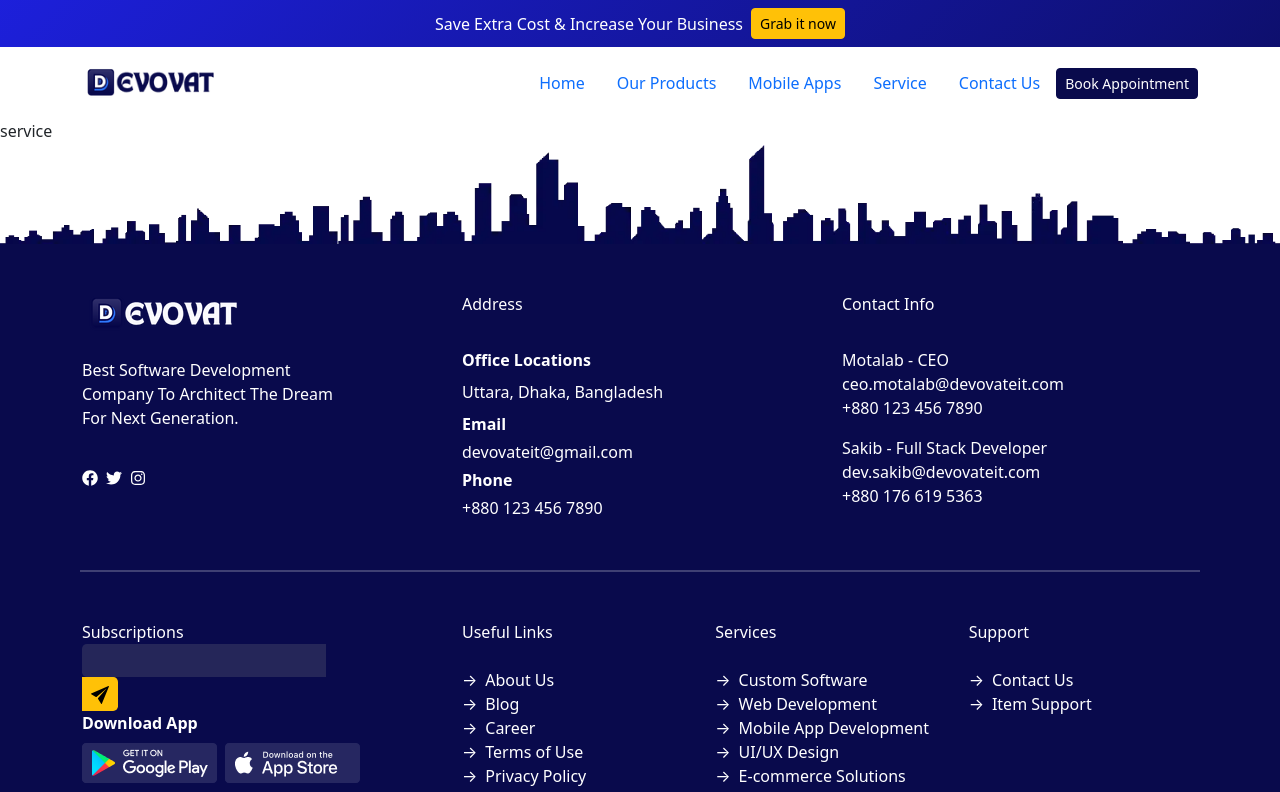
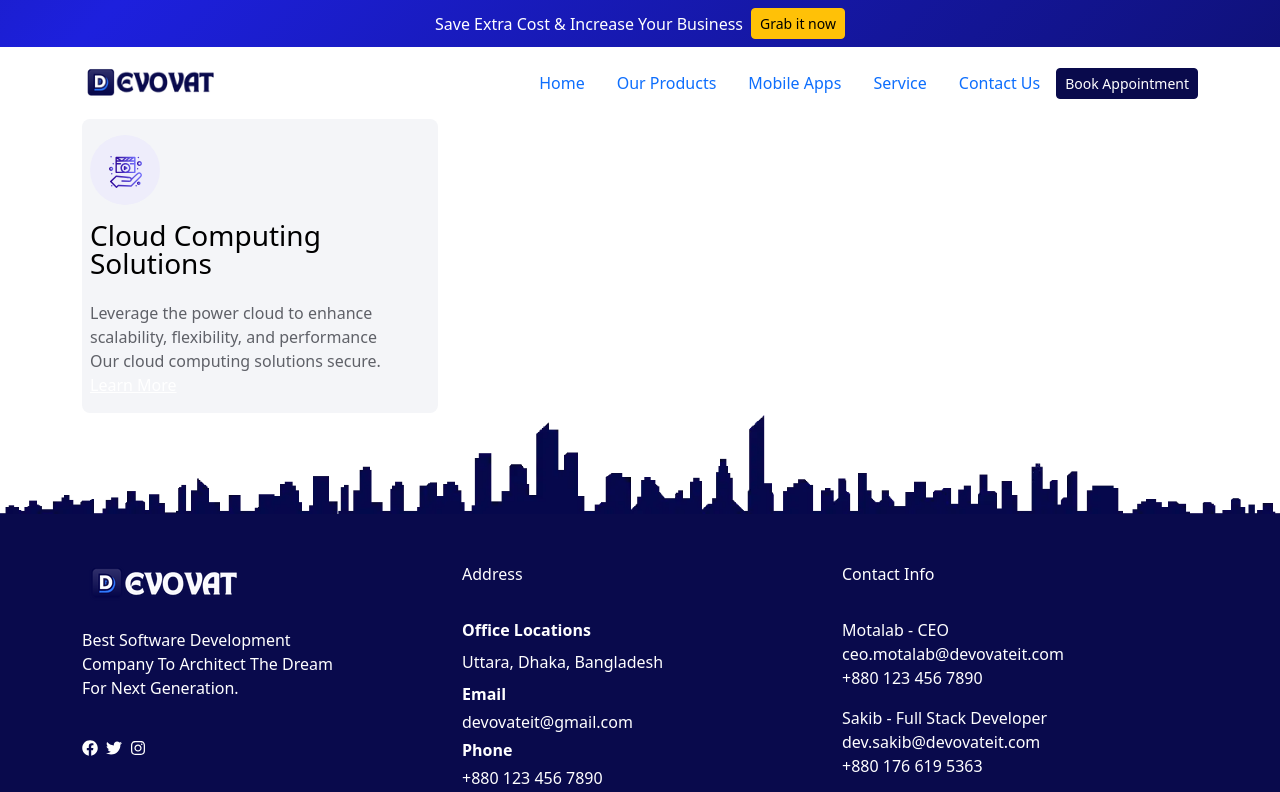
Before and after one commit to sakibbdcse/Devovate-It, a React (Vite) app: page /service in a window 1280 px wide. Shown: the top 792 px of the page. Built offline with nearby package versions, Linux system fonts and the light colour scheme.

Commit message:
add service have some bugs

```diff
--- /dev/null
+++ b/src/components/Services/ServiceCard.tsx
@@ -0,0 +1,37 @@
+import { Link } from "react-router-dom";
+import "./serviceCard.css";
+const ServiceCard = () => {
+  return (
+    <>
+      <div className="col-lg-4 col-md-6 cursor-pointer mb-30">
+        <div className="text-muted bg-white py-3 px-2 gray-bg-4  p-relative z-index-1 fix br-8">
+          <div>
+            <span className="service-icon-span trans03">
+              <img src="/assets/icon/serviceicon1.svg" alt="" />
+            </span>
+          </div>
+          <div className="vl-service-icon-box-4-content4">
+            <h3 className="m-0 text-black fs-3 lh-1 trans03 pt-3 pb-4">
+              <Link className="nav-link" to="#">
+                Cloud Computing Solutions
+              </Link>
+            </h3>
+            <p className="trans03 m-0 text-gray pb-24">
+              Leverage the power cloud to enhance <br /> scalability,
+              flexibility, and performance <br />
+              Our cloud computing solutions secure.
+            </p>
+            <Link to="/" className="readmore trans03">
+              Learn More{" "}
+              <span>
+                <i className="fa-regular fa-arrow-right"></i>
+              </span>
+            </Link>
+          </div>
+        </div>
+      </div>
+    </>
+  );
+};
+
+export default ServiceCard;
--- /dev/null
+++ b/src/components/Services/serviceCard.css
@@ -0,0 +1,93 @@
+.gray-bg-4 {
+  background: #f4f5f8 !important;
+}
+.trans03 {
+  -webkit-transition: 0.3s;
+  -moz-transition: 0.3s;
+  -ms-transition: 0.3s;
+  -o-transition: 0.3s;
+  transition: 0.3s;
+}
+.text-gray {
+  color: #5f6168;
+}
+.br-8 {
+  border-radius: 8px;
+}
+.service-icon-span {
+  background: #eeedfb;
+  height: 70px;
+  width: 70px;
+  display: block;
+  border-radius: 50px;
+  line-height: 70px;
+  text-align: center;
+}
+.gray-bg-4::after {
+  position: absolute;
+  content: "";
+  left: 0;
+  top: 0;
+  height: 100%;
+  width: 0;
+  background: linear-gradient(90deg, #2e0797 0%, #726efc 100%);
+  z-index: -1;
+  -webkit-transition: 0.3s;
+  -moz-transition: 0.3s;
+  -ms-transition: 0.3s;
+  -o-transition: 0.3s;
+  transition: 0.3s;
+}
+.gray-bg-4:hover:after {
+  width: 100%;
+  -webkit-transition: 0.3s;
+  -moz-transition: 0.3s;
+  -ms-transition: 0.3s;
+  -o-transition: 0.3s;
+  transition: 0.3s;
+}
+.gray-bg-4::after {
+  position: absolute;
+  content: "";
+  left: 0;
+  top: 0;
+  height: 100%;
+  width: 0;
+  background: #5038c9;
+  z-index: -1;
+  -webkit-transition: 0.3s;
+  -moz-transition: 0.3s;
+  -ms-transition: 0.3s;
+  -o-transition: 0.3s;
+  transition: 0.3s;
+}
+.service-icon-span:hover::after {
+  width: 100%;
+}
+.service-icon-span:hover .service-icon-span {
+  color: white;
+  -webkit-transition: 0.3s;
+  -moz-transition: 0.3s;
+  -ms-transition: 0.3s;
+  -o-transition: 0.3s;
+  transition: 0.3s;
+}
+.service-icon-span:hover .service-icon-span p {
+  color: white;
+  -webkit-transition: 0.3s;
+  -moz-transition: 0.3s;
+  -ms-transition: 0.3s;
+  -o-transition: 0.3s;
+  transition: 0.3s;
+}
+.readmore {
+  color: white;
+}
+.readmore span i {
+  transform: rotate(-45deg);
+  -webkit-transition: 0.3s;
+  -moz-transition: 0.3s;
+  -ms-transition: 0.3s;
+  -o-transition: 0.3s;
+  transition: 0.3s;
+}
--- a/src/pages/Service.tsx
+++ b/src/pages/Service.tsx
@@ -1,5 +1,15 @@
+import ServiceCard from "../components/Services/ServiceCard";
+
 const Service = () => {
-  return <div>service</div>;
+  return (
+    <>
+      <div className="container">
+        <div className="row">
+          <ServiceCard />
+        </div>
+      </div>
+    </>
+  );
 };
 
 export default Service;
```
Also changed, not shown: public/assets/icon/serviceicon1.svg (added).
